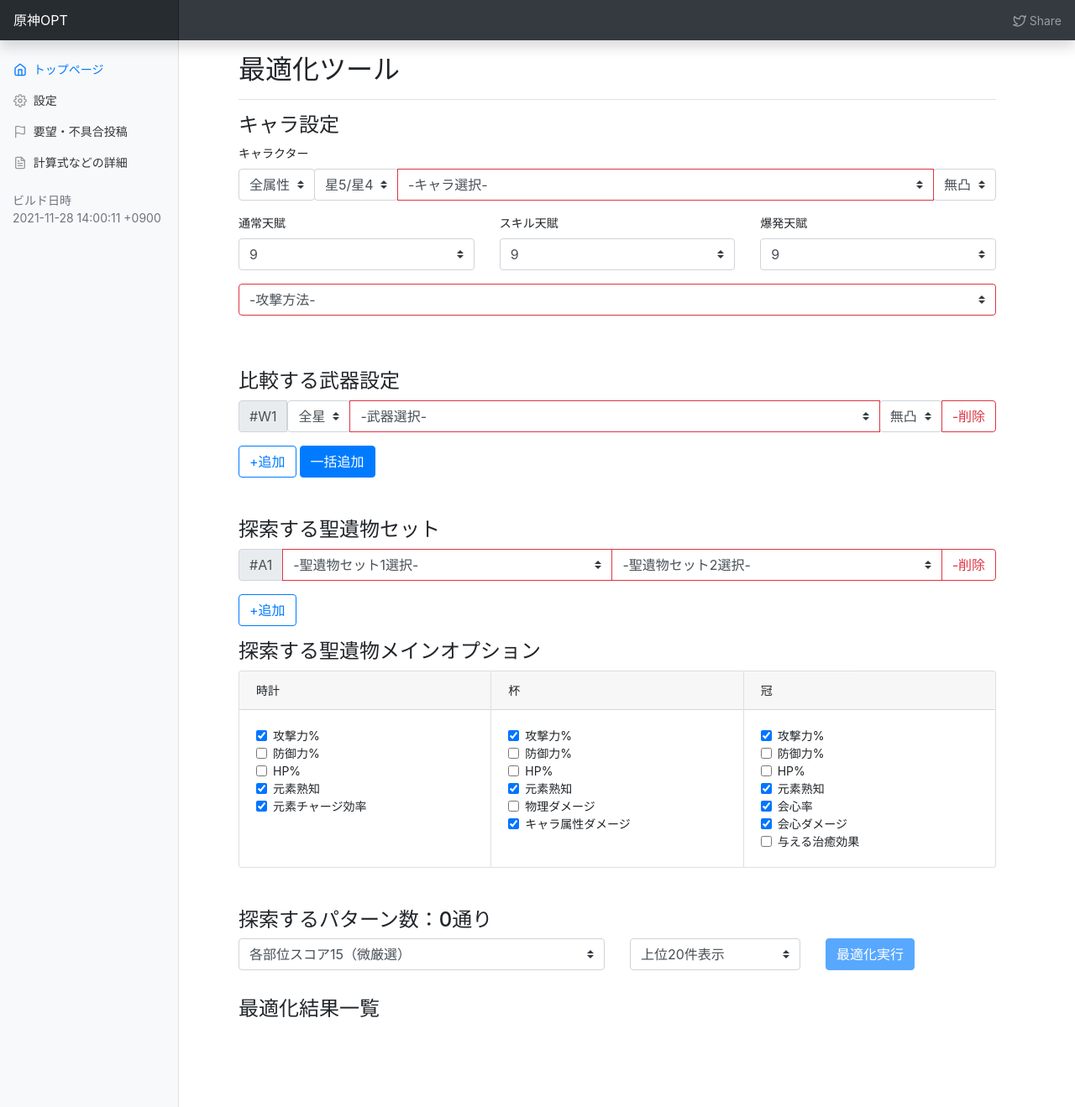
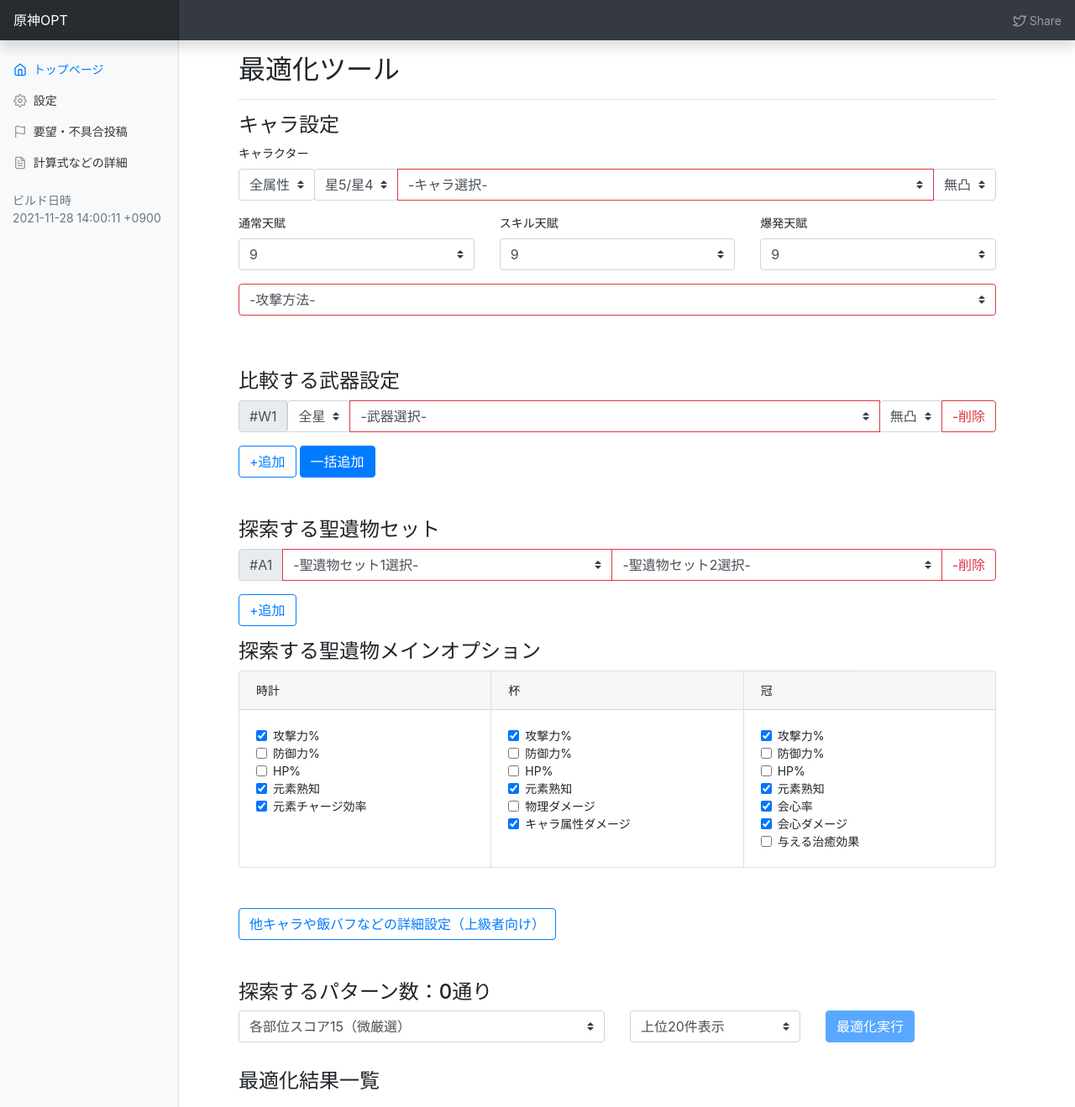
Before and after one commit to k3kaimu/genshinopt, a Jekyll site: the page built from index.html, in a window 1280 px wide and 1319 px high. Shown: the whole window at 84% size. Built offline with Jekyll 4.4.1, drawn with Linux system fonts in a browser that asks for light colours; nearby versions of some CDN libraries; the list of posts is cut into pages by our own code.

Commit message:
add external buff

```diff
--- a/index.html
+++ b/index.html
@@ -267,6 +267,67 @@
 </div>
 
 
+<div class="mb-5">
+  <button type="button" class="btn btn-outline-primary" data-toggle="collapse" data-target="#buffSetting">他キャラや飯バフなどの詳細設定（上級者向け）</button>
+  <div class="collapse mt-2" id="buffSetting">
+    <p class="text-danger">
+      注意：百分率（%）の欄は倍率値を入力してください（例：33% -> 0.33）
+    </p>
+    <div class="form-row" data-bind="with: externalBuff">
+      <div class="col-sm-3 col-6">
+        <label>攻撃力実数</label>
+        <input type="text" class="form-control" data-bind="value: addAtk" placeholder="例：1000">
+      </div>
+      <div class="col-sm-3 col-6">
+        <label>攻撃力%</label>
+        <input type="text" class="form-control" data-bind="value: rateAtk" placeholder="例：0.2">
+      </div>
+      <div class="col-sm-3 col-6">
+        <label>防御力実数</label>
+        <input type="text" class="form-control" data-bind="value: addDef" placeholder="例：1000">
+      </div>
+      <div class="col-sm-3 col-6">
+        <label>防御力%</label>
+        <input type="text" class="form-control" data-bind="value: rateDef" placeholder="例：0.2">
+      </div>
+      <div class="col-sm-3 col-6">
+        <label>HP実数</label>
+        <input type="text" class="form-control" data-bind="value: addHP" placeholder="例：1000">
+      </div>
+      <div class="col-sm-3 col-6">
+        <label>HP%</label>
+        <input type="text" class="form-control" data-bind="value: rateHP" placeholder="例：0.2">
+      </div>
+      <div class="col-sm-3 col-6">
+        <label>会心率%</label>
+        <input type="text" class="form-control" data-bind="value: crtRate" placeholder="例：0.2">
+      </div>
+      <div class="col-sm-3 col-6">
+        <label>会心ダメージ%</label>
+        <input type="text" class="form-control" data-bind="value: crtDmg" placeholder="例：0.2">
+      </div>
+      <div class="col-sm-3 col-6">
+        <label>元素熟知</label>
+        <input type="text" class="form-control" data-bind="value: mastery" placeholder="例：100">
+      </div>
+      <div class="col-sm-3 col-6">
+        <label>ダメバフ%</label>
+        <input type="text" class="form-control" data-bind="value: dmgBuff" placeholder="例：0.5">
+      </div>
+      <div class="col-sm-3 col-6">
+        <label>チャージ効率</label>
+        <input type="text" class="form-control" data-bind="value: recharge" placeholder="例：0.5">
+      </div>
+      <div class="col-sm-3 col-6" disabled>
+        <label>耐性ダウン（未実装）</label>
+        <input type="text" class="form-control" placeholder="現在未実装">
+      </div>
+    </div>
+  </div>
+</div>
+
+
+
 
 
 <h4 class="h4">探索するパターン数：<span data-bind="text: allPatterns().length"></span>通り</h4>
@@ -349,66 +410,70 @@
             <div class="collapse mt-3" data-bind="attr: {id: 'detailCollapse'+optresIndex()}">
               <div class="table-responsive">
                 <table class="table mb-3 table-sm">
+                  <thead>
                     <tr>
                       <th scope="col">パラメータ</th>
                       <!-- ko foreach: { data: Object.getPrototypeOf(optres.setting.character.parent).constructor.presetAttacks, as: 'attackType'} -->
                       <th scope="col" data-bind="text: attackType.label"></th>
                       <!-- /ko -->
                     </tr>
+                  </thead>
+                  <tbody>
                     <tr>
-                    <th scope="col">ダメージ期待値</th>
+                      <th scope="row">ダメージ期待値</th>
                       <!-- ko foreach: { data: Object.getPrototypeOf(optres.setting.character.parent).constructor.presetAttacks, as: 'attackType'} -->
                       <td data-bind="text: textInteger(optres.setting.character.calculate(optres.calc, attackType.dmgScale(optres.setting.character), attackType.attackProps).value)"></td>
                       <!-- /ko -->
                     </tr>
                     <tr>
-                    <th scope="col">攻撃力</th>
+                      <th scope="row">攻撃力</th>
                       <!-- ko foreach: { data: Object.getPrototypeOf(optres.setting.character.parent).constructor.presetAttacks, as: 'attackType'} -->
                       <td data-bind="text: textInteger(optres.calc.atk(attackType.attackProps).value)"></td>
                       <!-- /ko -->
                     </tr>
                     <tr>
-                    <th scope="col">会心率</th>
+                      <th scope="row">会心率</th>
                       <!-- ko foreach: { data: Object.getPrototypeOf(optres.setting.character.parent).constructor.presetAttacks, as: 'attackType'} -->
                       <td data-bind="text: textPercentageFix(optres.calc.crtRate(attackType.attackProps).value, 1)"></td>
                       <!-- /ko -->
                     </tr>
                     <tr>
-                    <th scope="col">会心ダメージ</th>
+                      <th scope="row">会心ダメージ</th>
                       <!-- ko foreach: { data: Object.getPrototypeOf(optres.setting.character.parent).constructor.presetAttacks, as: 'attackType'} -->
                       <td data-bind="text: textPercentageFix(optres.calc.crtDmg(attackType.attackProps).value, 1)"></td>
                       <!-- /ko -->
                     </tr>
                     <tr>
-                    <th scope="col">累計ダメバフ</th>
+                      <th scope="row">累計ダメバフ</th>
                       <!-- ko foreach: { data: Object.getPrototypeOf(optres.setting.character.parent).constructor.presetAttacks, as: 'attackType'} -->
                       <td data-bind="text: textPercentageFix(optres.calc.calculateTotalDmgBuff(attackType.attackProps).value, 1)"></td>
                       <!-- /ko -->
                     </tr>
                     <tr>
-                    <th scope="col">防御力</th>
+                      <th scope="row">防御力</th>
                       <!-- ko foreach: { data: Object.getPrototypeOf(optres.setting.character.parent).constructor.presetAttacks, as: 'attackType'} -->
                       <td data-bind="text: textInteger(optres.calc.def(attackType.attackProps).value)"></td>
                       <!-- /ko -->
                     </tr>
                     <tr>
-                    <th scope="col">HP</th>
+                      <th scope="row">HP</th>
                       <!-- ko foreach: { data: Object.getPrototypeOf(optres.setting.character.parent).constructor.presetAttacks, as: 'attackType'} -->
                       <td data-bind="text: textInteger(optres.calc.hp(attackType.attackProps).value)"></td>
                       <!-- /ko -->
                     </tr>
                     <tr data-bind="if: optres.setting.character.parent.elem == 'Pyro' || optres.setting.character.parent.elem == 'Hydro'">
-                    <th scope="col">蒸発倍率</th>
+                      <th scope="row">蒸発倍率</th>
                       <!-- ko foreach: { data: Object.getPrototypeOf(optres.setting.character.parent).constructor.presetAttacks, as: 'attackType'} -->
                       <td data-bind="text: textNumber(optres.calc.calculateVaporizeMeltBonus( Object.assign({isVaporize: true}, attackType.attackProps) ).value, 3)"></td>
                       <!-- /ko -->
                     </tr>
                     <tr data-bind="if: optres.setting.character.parent.elem == 'Pyro' || optres.setting.character.parent.elem == 'Cryo'">
-                    <th scope="col">溶解倍率</th>
+                      <th scope="row">溶解倍率</th>
                       <!-- ko foreach: { data: Object.getPrototypeOf(optres.setting.character.parent).constructor.presetAttacks, as: 'attackType'} -->
                       <td data-bind="text: textNumber(optres.calc.calculateVaporizeMeltBonus( Object.assign({isMelt: true}, attackType.attackProps) ).value, 3)"></td>
                       <!-- /ko -->
                     </tr>
+                  </tbody>
                 </table>
               </div>
               <table class="table mb-3 table-sm">
--- a/js/page/index.js
+++ b/js/page/index.js
@@ -181,6 +181,38 @@
     }
 
 
+    function ExternalBuff()
+    {
+        this.addAtk = ko.observable();
+        this.rateAtk = ko.observable();
+        this.addDef = ko.observable();
+        this.rateDef = ko.observable();
+        this.addHP = ko.observable();
+        this.rateHP = ko.observable();
+        this.crtRate = ko.observable();
+        this.crtDmg = ko.observable();
+        this.mastery = ko.observable();
+        this.dmgBuff = ko.observable();
+        this.recharge = ko.observable();
+
+        this.applyDmgCalc = function(calc){
+            calc.addAtk.value += Number(this.addAtk() || 0)
+            calc.rateAtk.value += Number(this.rateAtk() || 0)
+            calc.addDef.value += Number(this.addDef() || 0)
+            calc.rateDef.value += Number(this.rateDef() || 0)
+            calc.addHP.value += Number(this.addHP() || 0)
+            calc.rateHP.value += Number(this.rateHP() || 0)
+            calc.baseCrtRate.value += Number(this.crtRate() || 0)
+            calc.baseCrtDmg.value += Number(this.crtDmg() || 0)
+            calc.baseMastery.value += Number(this.mastery() || 0)
+            calc.baseAllDmg.value += Number(this.dmgBuff() || 0)
+            calc.baseRecharge.value += Number(this.recharge() || 0)
+
+            return calc;
+        }.bind(this);
+    }
+
+
     function ViewModel() {
         this.readyNLopt = ko.observable();
 
@@ -260,6 +292,8 @@
 
         this.selectedAttack = ko.observable();
 
+        this.externalBuff = new ExternalBuff();
+
         this.optTotalCost = ko.observable();
 
 
@@ -294,7 +328,8 @@
                                     iartifact: iatft,
                                     clock: clock,
                                     cup: cup,
-                                    hat: hat
+                                    hat: hat,
+                                    exbuff: this.externalBuff,
                                 });
                             });
                         })
@@ -337,6 +372,8 @@
                     [setting.clock, setting.cup, setting.hat].forEach(e => {
                         calc = Data.applyDmgCalcArtifactMainStatus(calc, setting.character.parent, e.value);
                     });
+
+                    calc = setting.exbuff.applyDmgCalc(calc);
 
                     let attackType = setting.attack;
 
```
Lines whose indentation alone changed are shown as unchanged.
